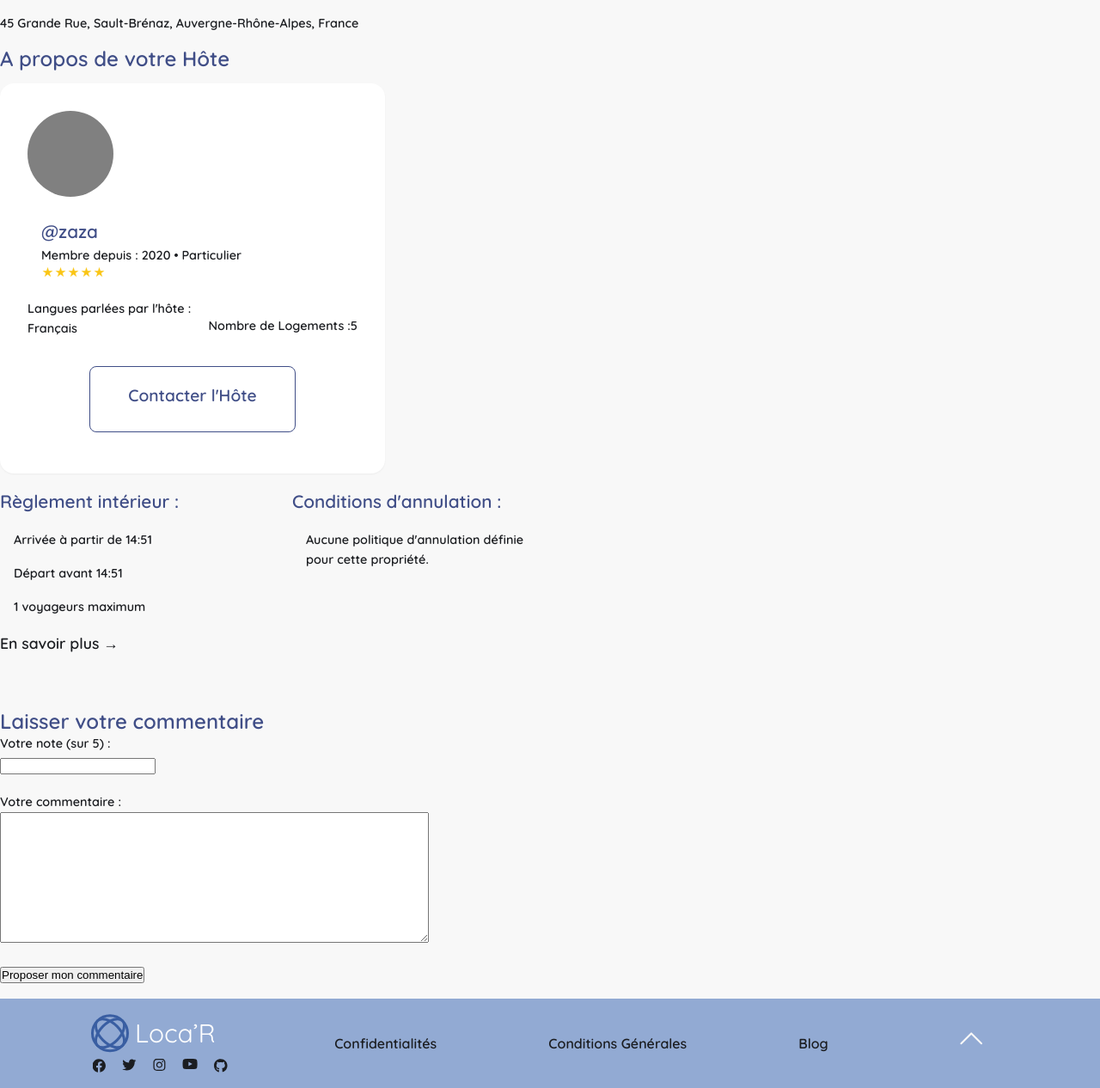
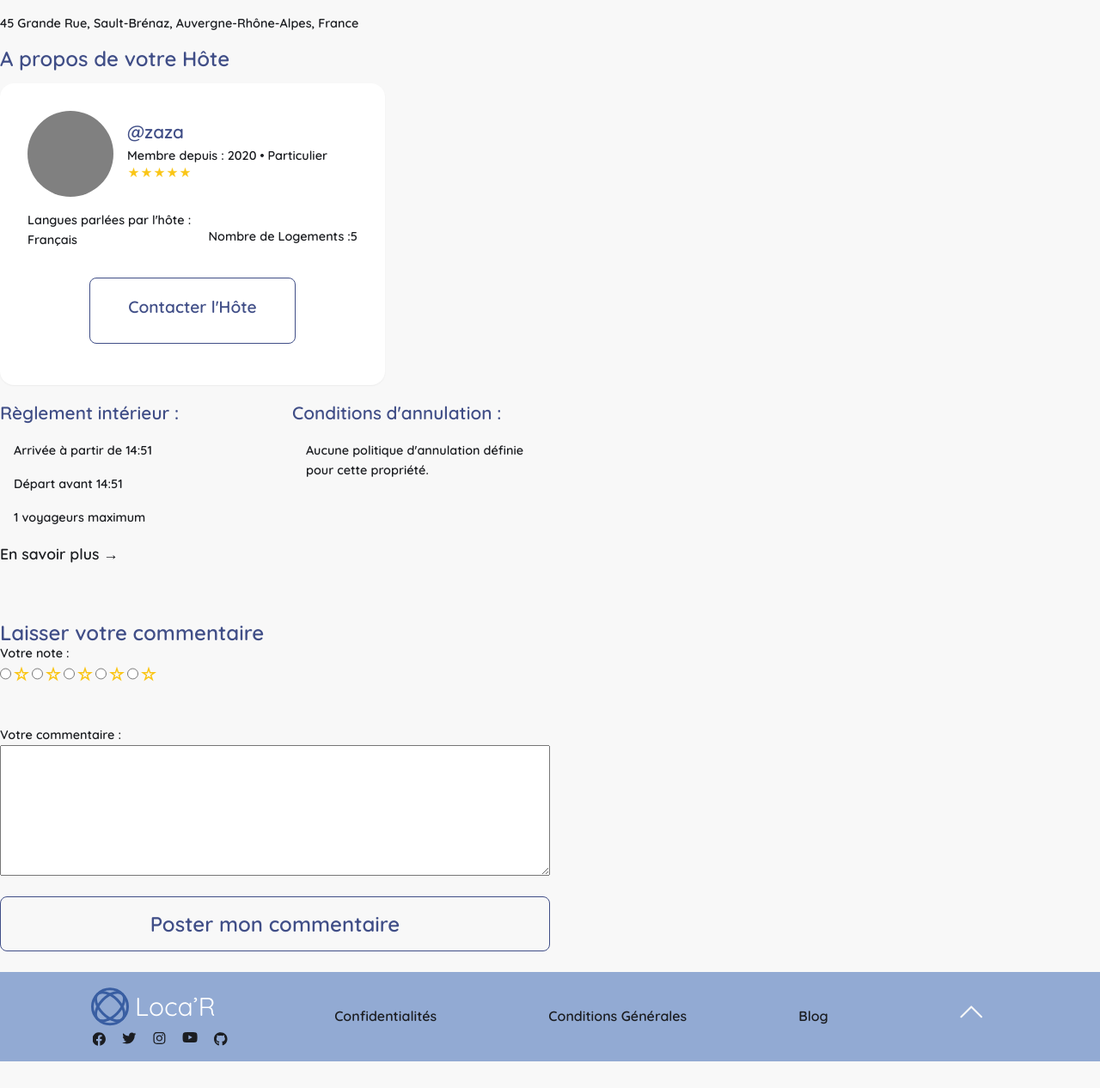
Before and after one commit to Anathariel/Project-Rbnb, a PHP site: page /property/120 in a window 1280 px wide. Shown: the part 1921-3187 px from the top of the page at 86% size. After the commit the page ends 3156 px from the top, so only its background shows below. Run offline with PHP 8.4, Linux system fonts and the light colour scheme; data comes from the database, SQL or seed files in the repository; data that the repository does not hold is empty; some libraries are stand-ins or nearby versions.

Commit message:
🚧 Rating checkbox stars

```diff
--- a/asset/css/style.css
+++ b/asset/css/style.css
@@ -1179,6 +1179,9 @@ section#property-section .property-details .container-description-property .prop
 }
 section#property-section .property-details .container-description-property .property-host .container-host-info figure {
   overflow: hidden;
+  display: flex;
+  flex-direction: row;
+  justify-content: flex-start;
 }
 section#property-section .property-details .container-description-property .property-host .container-host-info figure .profile-picture {
   background-color: grey;
@@ -1394,6 +1397,61 @@ section#property-section .property-details .container-pricing .price-details h4
   padding-top: 0.5rem;
   border-top: 1px solid #1b1d21;
 }
+section#property-section .add-comment-form {
+  width: 50%;
+}
+section#property-section .add-comment-form form .rating-input {
+  display: flex;
+  flex-direction: column;
+}
+section#property-section .add-comment-form form .rating-input .rating-stars {
+  display: flex;
+  flex-direction: row;
+}
+section#property-section .add-comment-form form .comment-input {
+  display: flex;
+  flex-direction: column;
+}
+section#property-section .add-comment-form form button {
+  width: 100%;
+  position: relative;
+  margin: 0.5rem 0;
+  border: solid 1px #404e87;
+  background-color: transparent;
+  border-radius: 0.5rem;
+  cursor: pointer;
+  overflow: hidden;
+}
+section#property-section .add-comment-form form button span {
+  display: block;
+  font-family: "Quicksand";
+  font-size: 1.5rem;
+  width: 100%;
+  padding: 1rem 0;
+  color: #404e87;
+  position: relative;
+  z-index: 1;
+}
+section#property-section .add-comment-form form button span:hover {
+  color: #f8f8f8;
+}
+section#property-section .add-comment-form form button:before {
+  content: "";
+  position: absolute;
+  top: 0;
+  left: 0;
+  width: 0%;
+  height: 100%;
+  background-color: #404e87;
+  transition: all 0.5s ease-out;
+  z-index: 0;
+}
+section#property-section .add-comment-form form button:hover:before {
+  width: 100%;
+}
+section#property-section .add-comment-form form input[type=submit] {
+  display: none;
+}
 section#property-section div {
   margin-bottom: 1rem;
 }
--- a/asset/css/style.scss
+++ b/asset/css/style.scss
@@ -1479,6 +1479,9 @@ section#property-section {
 
           figure {
             overflow: hidden;
+            display: flex;
+            flex-direction: row;
+            justify-content: flex-start;
 
             .profile-picture {
               background-color: grey;
@@ -1736,6 +1739,72 @@ section#property-section {
     }
   }
 
+  .add-comment-form {
+    width: 50%;
+
+    form {
+      .rating-input {
+        display: flex;
+        flex-direction: column;
+        .rating-stars{
+          display: flex;
+          flex-direction: row;
+        }
+      }
+
+      .comment-input {
+        display: flex;
+        flex-direction: column;
+      }
+
+      button {
+        width: 100%;
+        position: relative;
+        margin: 0.5rem 0;
+        border: solid 1px $accent;
+        background-color: transparent;
+        border-radius: 0.5rem;
+        cursor: pointer;
+        overflow: hidden;
+
+        span {
+          display: block;
+          font-family: "Quicksand";
+          font-size: 1.5rem;
+          width: 100%;
+          padding: 1rem 0;
+          color: $accent;
+          position: relative;
+          z-index: 1;
+        }
+
+        span:hover {
+          color: $white;
+        }
+      }
+
+      button:before {
+        content: "";
+        position: absolute;
+        top: 0;
+        left: 0;
+        width: 0%;
+        height: 100%;
+        background-color: $accent;
+        transition: all 0.5s ease-out;
+        z-index: 0;
+      }
+
+      button:hover:before {
+        width: 100%;
+      }
+      input[type=submit] {
+        display: none;
+      }
+    }
+
+  }
+
   div {
     margin-bottom: 1rem;
   }
--- a/asset/js/main.js
+++ b/asset/js/main.js
@@ -150,4 +150,8 @@ document.addEventListener('DOMContentLoaded', function() {
     }
 });
 
+// PROPERTY COMMENT RATING
+
+
+
 });
--- a/view/property.html.twig
+++ b/view/property.html.twig
@@ -8,62 +8,71 @@
 	{# ---------- property-section ---------- #}
 	<section id="property-section">
 		<h1>{{ property.title }}</h1>
-    <span>{{ averageRating }} étoiles</span>○{{ property.city }},{{ property.region }},{{ property.country }}</span>
+		<span>{{ averageRating }}
+			étoiles</span>○{{ property.city }},{{ property.region }},{{ property.country }}</span>
 
 	<div class="property-images">
 		<figure class="property-main-image">
 			{% if propertyImages.imageMainURL %}
-            <img src="{{ asset('/media/locations/' ~ propertyImages.imageMainURL) }}" alt="{{ property.title }}" />
+				<img src="{{ asset('/media/locations/' ~ propertyImages.imageMainURL) }}" alt="{{ property.title }}"/>
 			{% endif %}
 		</figure>
 		<figure class="property-flex-images">
 			{% if propertyImages.image1URL %}
-            <img src="{{ asset('/media/locations/' ~ propertyImages.image1URL) }}" alt="{{ property.title }}" />
+				<img src="{{ asset('/media/locations/' ~ propertyImages.image1URL) }}" alt="{{ property.title }}"/>
 			{% endif %}
 			{% if propertyImages.image2URL %}
-            <img src="{{ asset('/media/locations/' ~ propertyImages.image2URL) }}" alt="{{ property.title }}" />
+				<img src="{{ asset('/media/locations/' ~ propertyImages.image2URL) }}" alt="{{ property.title }}"/>
 			{% endif %}
 			{% if propertyImages.image3URL %}
-            <img src="{{ asset('/media/locations/' ~ propertyImages.image3URL) }}" alt="{{ property.title }}" />
+				<img src="{{ asset('/media/locations/' ~ propertyImages.image3URL) }}" alt="{{ property.title }}"/>
 			{% endif %}
 			{% if propertyImages.image4URL %}
-            <img src="{{ asset('/media/locations/' ~ propertyImages.image4URL) }}" alt="{{ property.title }}" />
+				<img src="{{ asset('/media/locations/' ~ propertyImages.image4URL) }}" alt="{{ property.title }}"/>
 			{% endif %}
 		</figure>
 	</div>
 	<!-- The Modal -->
-    <div id="myModal" class="modal">
+	<div
+		id="myModal" class="modal">
 		<!-- The Close Button -->
 		<span class="close">&times;</span>
 		<!-- Modal Content (The Image) -->
-        <img class="modal-content" id="img01">
+		<img
+		class="modal-content" id="img01">
 		<!-- Modal Caption (Image Text) -->
 		<div id="caption"></div>
 	</div>
 	{# -------------- CONTAINER DESCRIPTION -------------- #}
-    <div class="property-details">
+	<div
+		class="property-details">
 		{# -------------- LEFT SIDE DESCRIPTION -------------- #}
 		<div class="container-description-property">
 			<h3>Chez @{{ property.owner.firstName }}</h3>
 
 			<div class="property-amenities">
-				<p>{{ houseRules.maxGuests }} voyageurs</p>
+				<p>{{ houseRules.maxGuests }}
+					voyageurs</p>
 				{# ---------- Amenities ---------- #}
 				{% if propertyAmenities.beds > 0 %}
-					<p>{{ propertyAmenities.beds }} {{ propertyAmenities.beds == 1 ? "lit" : "lits" }}</p>
+					<p>{{ propertyAmenities.beds }}
+						{{ propertyAmenities.beds == 1 ? "lit" : "lits" }}</p>
 				{% endif %}
 
 				{% if propertyAmenities.bedrooms > 0 %}
-					<p>{{ propertyAmenities.bedrooms }} {{ propertyAmenities.bedrooms == 1 ? "chambre" : "chambres" }}</p>
+					<p>{{ propertyAmenities.bedrooms }}
+						{{ propertyAmenities.bedrooms == 1 ? "chambre" : "chambres" }}</p>
 				{% endif %}
 
 				{% if propertyAmenities.bathrooms > 0 %}
-					<p>{{ propertyAmenities.bathrooms }} {{ propertyAmenities.bathrooms == 1 ? "salle de bain" : "salles de
+					<p>{{ propertyAmenities.bathrooms }}
+						{{ propertyAmenities.bathrooms == 1 ? "salle de bain" : "salles de
                     bain" }}</p>
 				{% endif %}
 
 				{% if propertyAmenities.toilets > 0 %}
-					<p>{{ propertyAmenities.toilets }} {{ propertyAmenities.toilets == 1 ? "toilette" : "toilettes" }}</p>
+					<p>{{ propertyAmenities.toilets }}
+						{{ propertyAmenities.toilets == 1 ? "toilette" : "toilettes" }}</p>
 				{% endif %}
 			</div>
 
@@ -255,15 +264,15 @@
 				{% else %}
 					<div class="nav-arrows">
 						<button class="comment-leftarrow"><img src="{{ asset('/media/icons/arrow.svg') }}" alt=""></button>
-                    <button class="comment-rightarrow"><img src="{{ asset('/media/icons/arrowleft.svg') }}"
-                            alt=""></button>
+						<button class="comment-rightarrow"><img src="{{ asset('/media/icons/arrowleft.svg') }}" alt=""></button>
 					</div>
 				{% endif %}
 				<div class="container-comments-row">
 					{% for comment in comments %}
 						<div class="container-comment">
 							<div class="stars-rating">
-                            <p>{{ comment.rating }} étoiles</p>
+								<p>{{ comment.rating }}
+									étoiles</p>
 								<figure>
 									<img src="{{ asset('/media/icons/rating-fullstar.svg') }}" alt="Star rating">
 									<img src="{{ asset('/media/icons/rating-fullstar.svg') }}" alt="Star rating">
@@ -361,7 +370,8 @@
 								{{ houseRules.checkInTime|slice(0, 5) }}</p>
 							<p>Départ avant
 								{{ houseRules.checkOutTime|slice(0, 5) }}</p>
-							<p id="maxGuests">{{ houseRules.maxGuests }} voyageurs maximum</p>
+							<p id="maxGuests">{{ houseRules.maxGuests }}
+								voyageurs maximum</p>
 							<a id="description-details" href="#">En savoir plus →</a>
 						</div>
 
@@ -442,19 +452,34 @@
 			<h3>Laisser votre commentaire</h3>
 			<div class="add-comment-form">
 				<form action="{{ path('commentAdd') }}" method="POST">
+					<div
+						class="rating-input">
+						{# <input type="number" id="rating" name="rating" required> #}
 						<div class="rating-input">
-					<label for="rating">Votre note (sur 5) :</label>
-					<br>
-					<input type="number" id="rating" name="rating" required>
+							<label for="rating">Votre note :</label>
+							<div class="rating-stars">
+								<input type="radio" id="star1" name="rating" value="1">
+								<label for="star1"><img src="{{ asset('/media/icons/rating-emptystar.svg') }}"></label>
+								<input type="radio" id="star2" name="rating" value="2">
+								<label for="star2"><img src="{{ asset('/media/icons/rating-emptystar.svg') }}"></label>
+								<input type="radio" id="star3" name="rating" value="3">
+								<label for="star3"><img src="{{ asset('/media/icons/rating-emptystar.svg') }}"></label>
+								<input type="radio" id="star4" name="rating" value="4">
+								<label for="star4"><img src="{{ asset('/media/icons/rating-emptystar.svg') }}"></label>
+								<input type="radio" id="star5" name="rating" value="5">
+								<label for="star5"><img src="{{ asset('/media/icons/rating-emptystar.svg') }}"></label>
+							</div>
+						</div>
+
+
 					</div>
 					<div class="comment-input">
 						<label for="comment">Votre commentaire :</label>
-					<br>
 						<textarea name="commentText" id="comment" cols="60" rows="10" required></textarea>
-					<br>
 					</div>
 					<input type="hidden" name="propertyId" value="{{ property.propertyId }}">
-				<input type="submit" name="submit" value="Proposer mon commentaire">
+					<button><input type="submit" name="submit" class="comment-submit"><span>Poster mon commentaire</span>
+					</button>
 				</form>
 			</div>
 		</section>
```
Also changed, not shown: 1 other file. Lines whose indentation alone changed are shown as unchanged.
